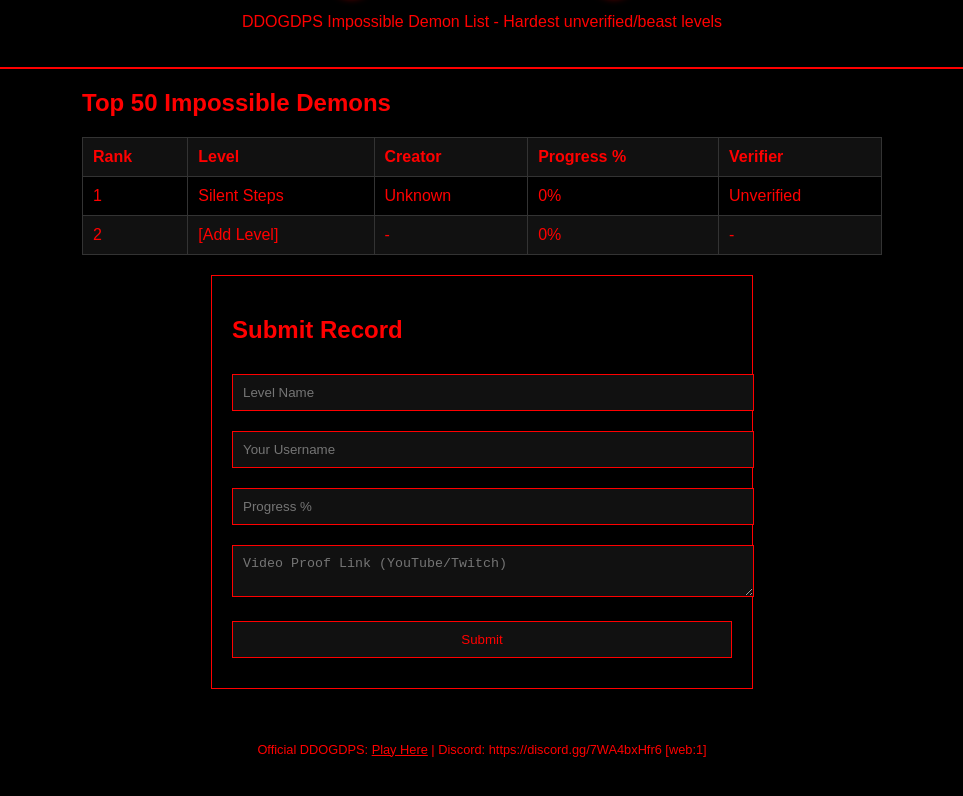
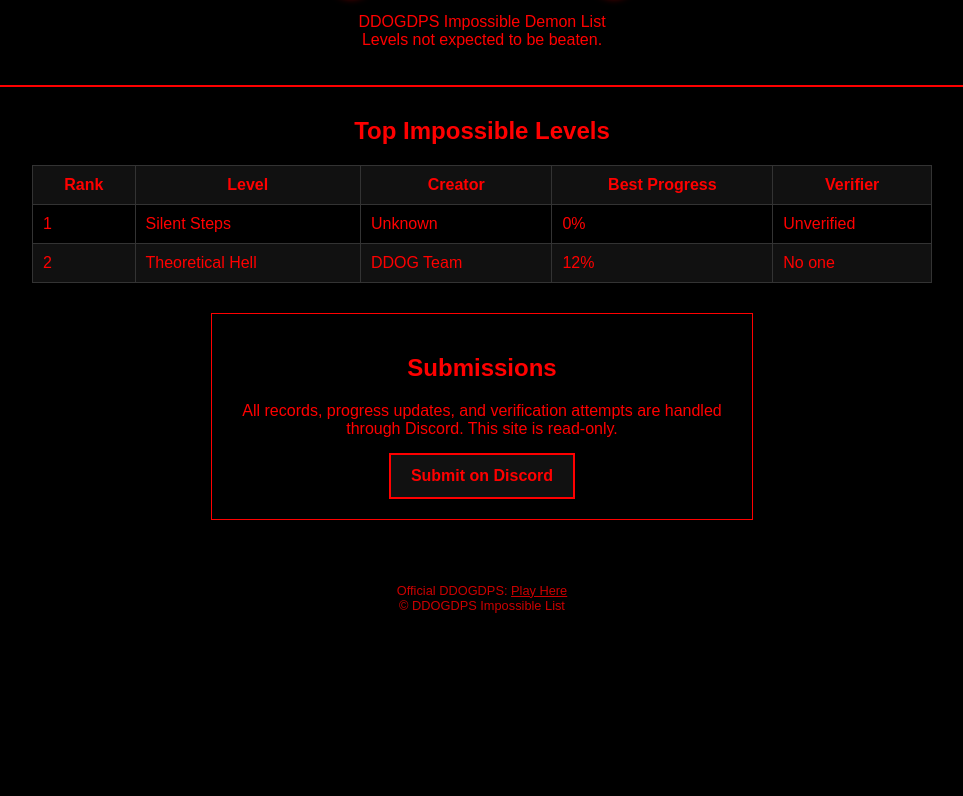
Before and after one commit to spectredudd/ddo-ill, a plain HTML site: page Index.html in a window 1280 px wide. Shown: the part 90-886 px from the top of the page, without its empty margins (158-1121 px from the left). After the commit the page ends 800 px from the top, so only its background shows below. Drawn offline with Linux system fonts and the light colour scheme.

Commit message:
Update Index.html

```diff
--- a/Index.html
+++ b/Index.html
@@ -1,64 +1,175 @@
 <!DOCTYPE html>
 <html lang="en">
 <head>
-    <meta charset="UTF-8">
-    <meta name="viewport" content="width=device-width, initial-scale=1.0">
+  <meta charset="UTF-8" />
+  <meta name="viewport" content="width=device-width, initial-scale=1.0" />
   <title>DDOG ILL - DDOGDPS Impossible Demon List</title>
+
   <style>
-        body { background: #000; color: #f00; font-family: Arial, sans-serif; margin: 0; padding: 20px; }
-        header { text-align: center; padding: 20px; border-bottom: 2px solid #f00; }
-        h1 { font-size: 2.5em; margin: 0; text-shadow: 0 0 10px #f00; }
-        .list { max-width: 800px; margin: 20px auto; }
-        table { width: 100%; border-collapse: collapse; }
-        th, td { padding: 10px; text-align: left; border: 1px solid #333; }
-        th { background: #111; }
-        tr:nth-child(even) { background: #111; }
-        .form { max-width: 500px; margin: 20px auto; padding: 20px; border: 1px solid #f00; }
-        input, textarea, button { width: 100%; margin: 10px 0; padding: 10px; background: #111; color: #f00; border: 1px solid #f00; }
-        button { cursor: pointer; }
-        footer { text-align: center; padding: 20px; font-size: 0.8em; }
+    body {
+      background: #000;
+      color: #f00;
+      font-family: Arial, sans-serif;
+      margin: 0;
+      padding: 20px;
+    }
+
+    header {
+      text-align: center;
+      padding: 20px;
+      border-bottom: 2px solid #f00;
+    }
+
+    h1 {
+      font-size: 2.5em;
+      margin: 0;
+      text-shadow: 0 0 10px #f00;
+    }
+
+    h2 {
+      text-align: center;
+    }
+
+    .list {
+      max-width: 900px;
+      margin: 30px auto;
+    }
+
+    table {
+      width: 100%;
+      border-collapse: collapse;
+    }
+
+    th, td {
+      padding: 10px;
+      border: 1px solid #333;
+    }
+
+    th {
+      background: #111;
+    }
+
+    tr:nth-child(even) {
+      background: #111;
+    }
+
+    .discord-box {
+      max-width: 500px;
+      margin: 30px auto;
+      padding: 20px;
+      border: 1px solid #f00;
+      text-align: center;
+    }
+
+    .discord-box p {
+      margin-bottom: 15px;
+    }
+
+    .discord-btn {
+      display: inline-block;
+      padding: 12px 20px;
+      background: #111;
+      color: #f00;
+      border: 2px solid #f00;
+      text-decoration: none;
+      font-weight: bold;
+    }
+
+    .discord-btn:hover {
+      background: #f00;
+      color: #000;
+    }
+
+    footer {
+      text-align: center;
+      padding: 20px;
+      font-size: 0.8em;
+      opacity: 0.8;
+    }
+
+    footer a {
+      color: #f00;
+    }
   </style>
 </head>
+
 <body>
   <header>
     <h1>🔥 DDOG ILL 🔥</h1>
-        <p>DDOGDPS Impossible Demon List - Hardest unverified/beast levels</p>
+    <p>DDOGDPS Impossible Demon List<br>Levels not expected to be beaten.</p>
   </header>
 
   <section class="list">
-        <h2>Top 50 Impossible Demons</h2>
+    <h2>Top Impossible Levels</h2>
+
     <table>
       <thead>
-                <tr><th>Rank</th><th>Level</th><th>Creator</th><th>Progress %</th><th>Verifier</th></tr>
+        <tr>
+          <th>Rank</th>
+          <th>Level</th>
+          <th>Creator</th>
+          <th>Best Progress</th>
+          <th>Verifier</th>
+        </tr>
       </thead>
-            <tbody>
-                <!-- Add levels here, e.g. from DDOGDPS extremes like Silent Steps [web:2] -->
-                <tr><td>1</td><td>Silent Steps</td><td>Unknown</td><td>0%</td><td>Unverified</td></tr>
-                <tr><td>2</td><td>[Add Level]</td><td>-</td><td>0%</td><td>-</td></tr>
-                <!-- Repeat for 50 rows or make dynamic with JS -->
-            </tbody>
+      <tbody id="levelTable"></tbody>
     </table>
   </section>
 
-    <section class="form">
-        <h2>Submit Record</h2>
-        <form id="recordForm">
-            <input type="text" placeholder="Level Name" required>
-            <input type="text" placeholder="Your Username" required>
-            <input type="number" placeholder="Progress %" min="0" max="100" step="0.1" required>
-            <textarea placeholder="Video Proof Link (YouTube/Twitch)" required></textarea>
-            <button type="submit">Submit</button>
-        </form>
+  <section class="discord-box">
+    <h2>Submissions</h2>
+    <p>
+      All records, progress updates, and verification attempts are handled
+      through Discord. This site is read-only.
+    </p>
+    <a
+      class="discord-btn"
+      href="https://discord.gg/7WA4bxHfr6"
+      target="_blank"
+    >
+      Submit on Discord
+    </a>
   </section>
 
   <footer>
-        <p>Official DDOGDPS: <a href="https://ddogdgdps.ps.fhgdps.com/dashboard/" style="color: #f00;">Play Here</a> | Discord: https://discord.gg/7WA4bxHfr6 [web:1]</p>
+    <p>
+      Official DDOGDPS:
+      <a href="https://ddogdgdps.ps.fhgdps.com/dashboard/" target="_blank">
+        Play Here
+      </a>
+      <br />
+      © DDOGDPS Impossible List
+    </p>
   </footer>
 
   <script>
-        document.getElementById('recordForm').addEventListener('submit', function(e) {
-            e.preventDefault();
-            alert('Record submitted! (Demo - integrate with backend/DB for real use)');
+    const levels = [
+      {
+        name: "Silent Steps",
+        creator: "Unknown",
+        progress: "0%",
+        verifier: "Unverified"
+      },
+      {
+        name: "Theoretical Hell",
+        creator: "DDOG Team",
+        progress: "12%",
+        verifier: "No one"
+      }
+    ];
+
+    const table = document.getElementById("levelTable");
+
+    levels.forEach((lvl, i) => {
+      const row = document.createElement("tr");
+      row.innerHTML = `
+        <td>${i + 1}</td>
+        <td>${lvl.name}</td>
+        <td>${lvl.creator}</td>
+        <td>${lvl.progress}</td>
+        <td>${lvl.verifier}</td>
+      `;
+      table.appendChild(row);
     });
   </script>
 </body>
```
Lines whose indentation alone changed are shown as unchanged.
